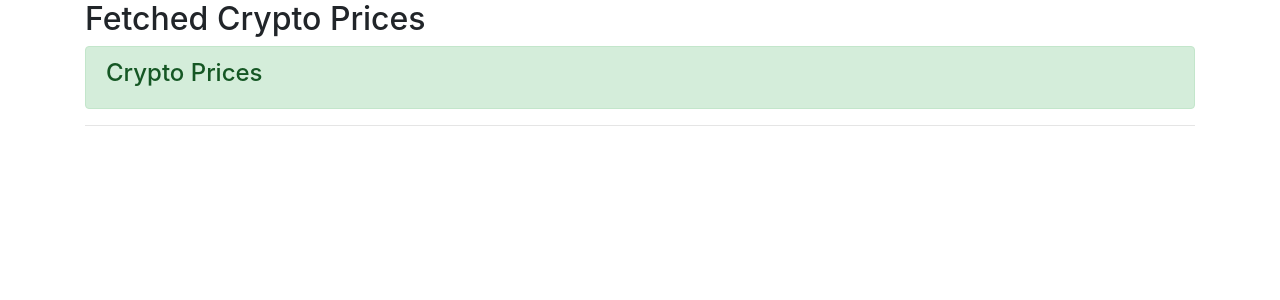
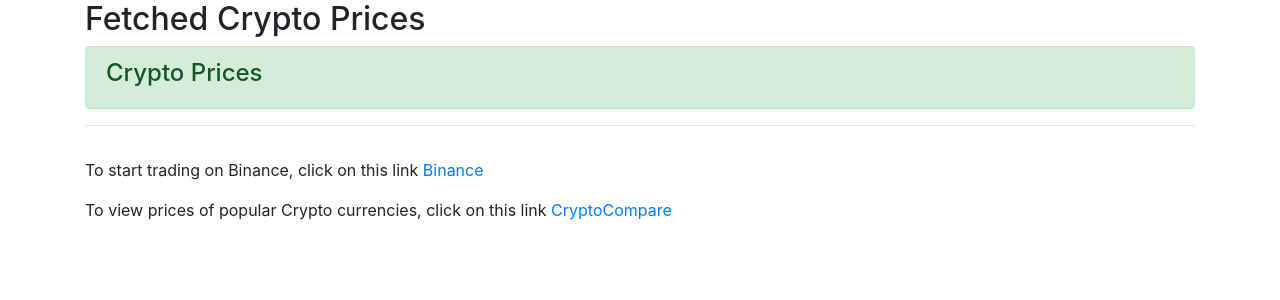
Before and after one commit to vineet247/crypto-currency, a Flask app: template templates/spell.html in a window 1280 px wide. Shown: the part 56-356 px from the top of the page. Run offline with Flask 2, Linux system fonts and the light colour scheme; the template is opened without the code that fills it, so the values that code supplies are empty; some libraries are stand-ins or nearby versions.

Commit message:
add hyperlinks

```diff
--- a/templates/spell.html
+++ b/templates/spell.html
@@ -23,7 +23,8 @@
     <p>{{i}}</p>
     {% endfor %}
   </p>
-
+  <p> To start trading on Binance, click on this link <a href = "https://www.binance.com/en">Binance</a></p>
+  <p> To view prices of popular Crypto currencies, click on this link <a href = "https://www.cryptocompare.com/">CryptoCompare</a></p>
 </div>
   </body>
 </html>
```
